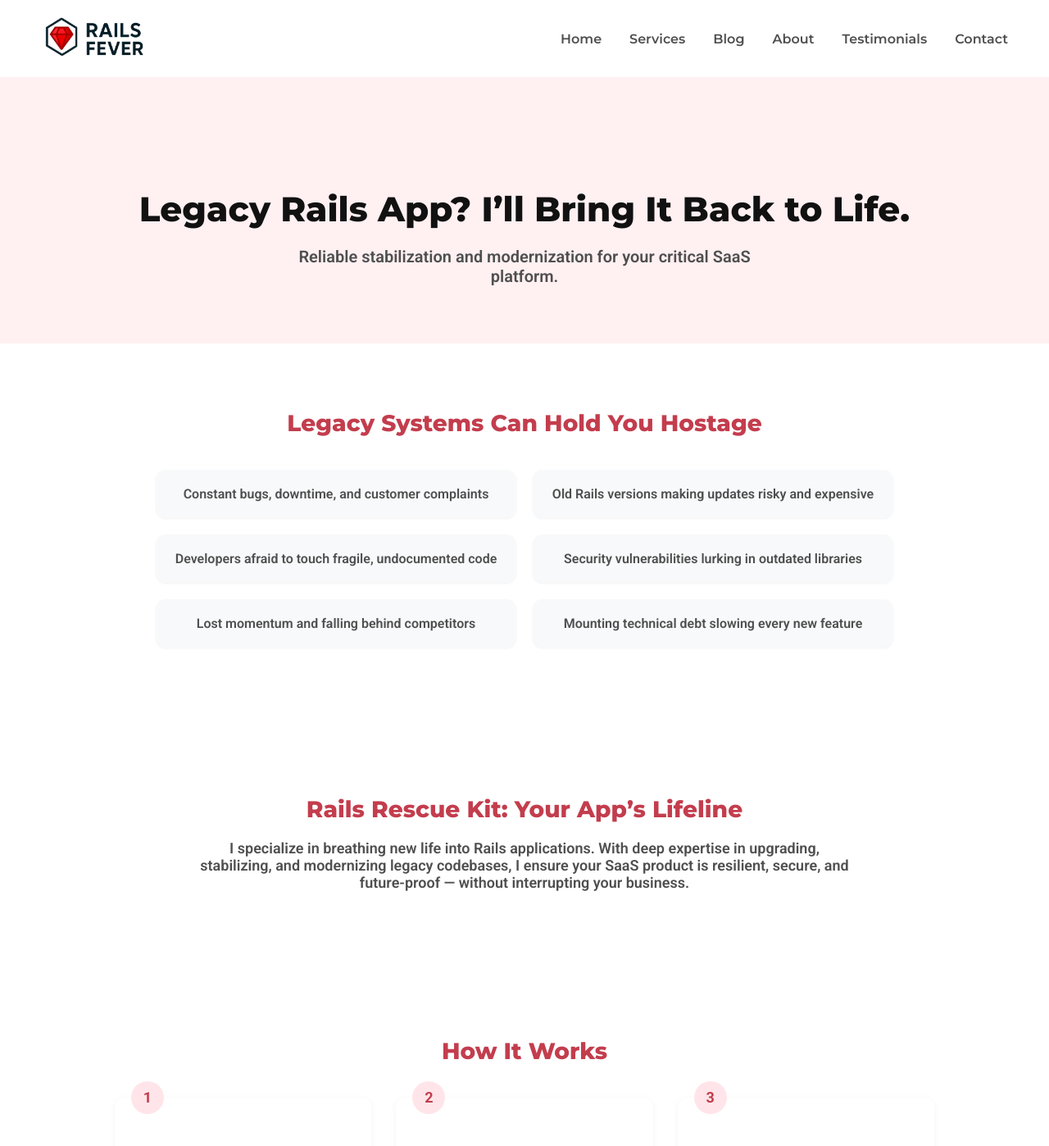
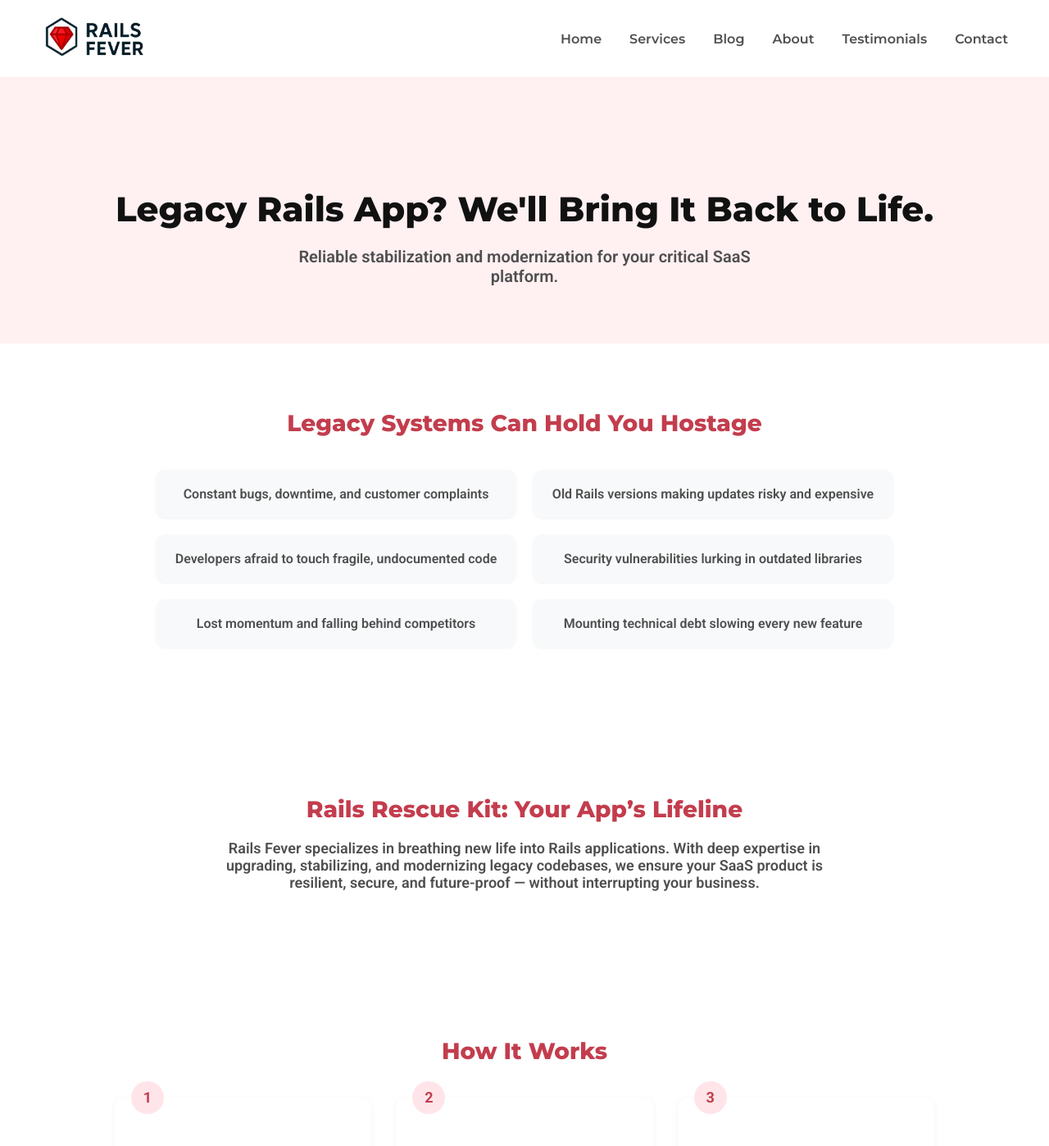
Before and after one commit to waleo/railsfever-05-2025, a Jekyll site: the page built from services/rails_rescue_kit.html, in a window 1280 px wide and 1400 px high. Shown: the whole window at 82% size. Built offline with Jekyll 4.4.1, drawn with Linux system fonts in a browser that asks for light colours.

Commit message:
Change references from I to We

```diff
--- a/services/fractional_cto.html
+++ b/services/fractional_cto.html
@@ -25,7 +25,7 @@ description: Technical leadership for your SaaS company. Our Fractional CTO serv
 
   <section class="solution-section">
     <h2>Fractional CTO: Strategic Tech Leadership — On Your Terms</h2>
-    <p>I partner with SaaS founders to bridge the gap between business vision and technical execution. From architecture decisions to team leadership and scaling strategies, I bring senior-level expertise to move your product — and company — forward.</p>
+    <p>We partner with SaaS founders to bridge the gap between business vision and technical execution. From architecture decisions to team leadership and scaling strategies, Rails Fever brings senior-level expertise to move your product — and company — forward.</p>
   </section>
 
   <section class="engagement-section">
--- a/services/rails_care_plan.html
+++ b/services/rails_care_plan.html
@@ -25,7 +25,7 @@ description: Ongoing Rails maintenance, updates, security patches, and 24/7 moni
 
   <section class="solution-section">
     <h2>Rails Care Plan: Peace of Mind for Your SaaS</h2>
-    <p>Rails apps thrive with consistent care. I keep your system patched, updated, monitored, and ready — preventing small issues from becoming costly disasters. You’ll stay secure, fast, and worry-free — without hiring a full-time team.</p>
+    <p>Rails apps thrive with consistent care. We keep your system patched, updated, monitored, and ready — preventing small issues from becoming costly disasters. You'll stay secure, fast, and worry-free — without hiring a full-time team.</p>
   </section>
 
   <section class="care-plan-section">
--- a/services/rails_rescue_kit.html
+++ b/services/rails_rescue_kit.html
@@ -6,7 +6,7 @@ description: Stuck with a broken Rails app? Rails Rescue Kit helps diagnose and
 
 <div class="rescue_kit_service service-container">
   <section class="hero">
-    <h1>Legacy Rails App? I’ll Bring It Back to Life.</h1>
+    <h1>Legacy Rails App? We'll Bring It Back to Life.</h1>
     <p>Reliable stabilization and modernization for your critical SaaS platform.</p>
   </section>
 
@@ -25,7 +25,7 @@ description: Stuck with a broken Rails app? Rails Rescue Kit helps diagnose and
   <section class="about">
     <div class="about-text">
       <h2>Rails Rescue Kit: Your App’s Lifeline</h2>
-      <p>I specialize in breathing new life into Rails applications. With deep expertise in upgrading, stabilizing, and modernizing legacy codebases, I ensure your SaaS product is resilient, secure, and future-proof — without interrupting your business.</p>
+      <p>Rails Fever specializes in breathing new life into Rails applications. With deep expertise in upgrading, stabilizing, and modernizing legacy codebases, we ensure your SaaS product is resilient, secure, and future-proof — without interrupting your business.</p>
     </div>
   </section>
 
--- a/services/rails_support_desk.html
+++ b/services/rails_support_desk.html
@@ -25,7 +25,7 @@ description: On-demand support for your Rails app. Rails Support Desk handles bu
 
   <section class="solution-section">
     <h2>Rails Support Desk: Fast, Focused, and Reliable</h2>
-    <p>Get direct access to expert Rails support when you need it most. Whether it's a critical issue or a recurring bug, I’ll help you troubleshoot, patch, and prevent — fast.</p>
+    <p>Get direct access to expert Rails support when you need it most. Whether it's a critical issue or a recurring bug, we'll help you troubleshoot, patch, and prevent — fast.</p>
   </section>
 
   <section class="support-section">
--- a/services/rails_tech_audit.html
+++ b/services/rails_tech_audit.html
@@ -25,7 +25,7 @@ description: Get a deep technical audit of your Rails app. Identify risks, bottl
 
   <section class="solution-section">
     <h2>Rails Tech Audit: See the Full Picture</h2>
-    <p>I provide a detailed analysis of your Rails codebase, infrastructure, and processes. You'll get a clear, actionable roadmap — outlining urgent fixes, optimization opportunities, and next steps for scaling. Based on your audit findings, you can implement solutions through <a href="/services/rails_upgrade_express">Rails upgrades</a>, or <a href="/services/rails_care_plan">ongoing maintenance</a>.</p>
+    <p>We provide a detailed analysis of your Rails codebase, infrastructure, and processes. You'll get a clear, actionable roadmap — outlining urgent fixes, optimization opportunities, and next steps for scaling. Based on your audit findings, you can implement solutions through <a href="/services/rails_upgrade_express">Rails upgrades</a>, or <a href="/services/rails_care_plan">ongoing maintenance</a>.</p>
   </section>
 
   <section class="audit-section">
--- a/services/rails_upgrade_express.html
+++ b/services/rails_upgrade_express.html
@@ -24,7 +24,7 @@ description: Upgrade your Rails app safely and efficiently. Rails Upgrade Expres
 
   <section class="solution-section">
     <h2>Rails Upgrade Express: Bulletproof Your SaaS.</h2>
-    <p>With years of Rails upgrade experience, I guide SaaS companies through safe, strategic version upgrades — without downtime or drama. Whether you’re stuck on Rails 4 or Rails 6, I’ll get you current, compliant, and ready for the future.</p>
+    <p>With years of Rails upgrade experience, we guide SaaS companies through safe, strategic version upgrades — without downtime or drama. Whether you're stuck on Rails 4 or Rails 6, we'll get you current, compliant, and ready for the future.</p>
   </section>
 
   <section class="steps-section">
```
